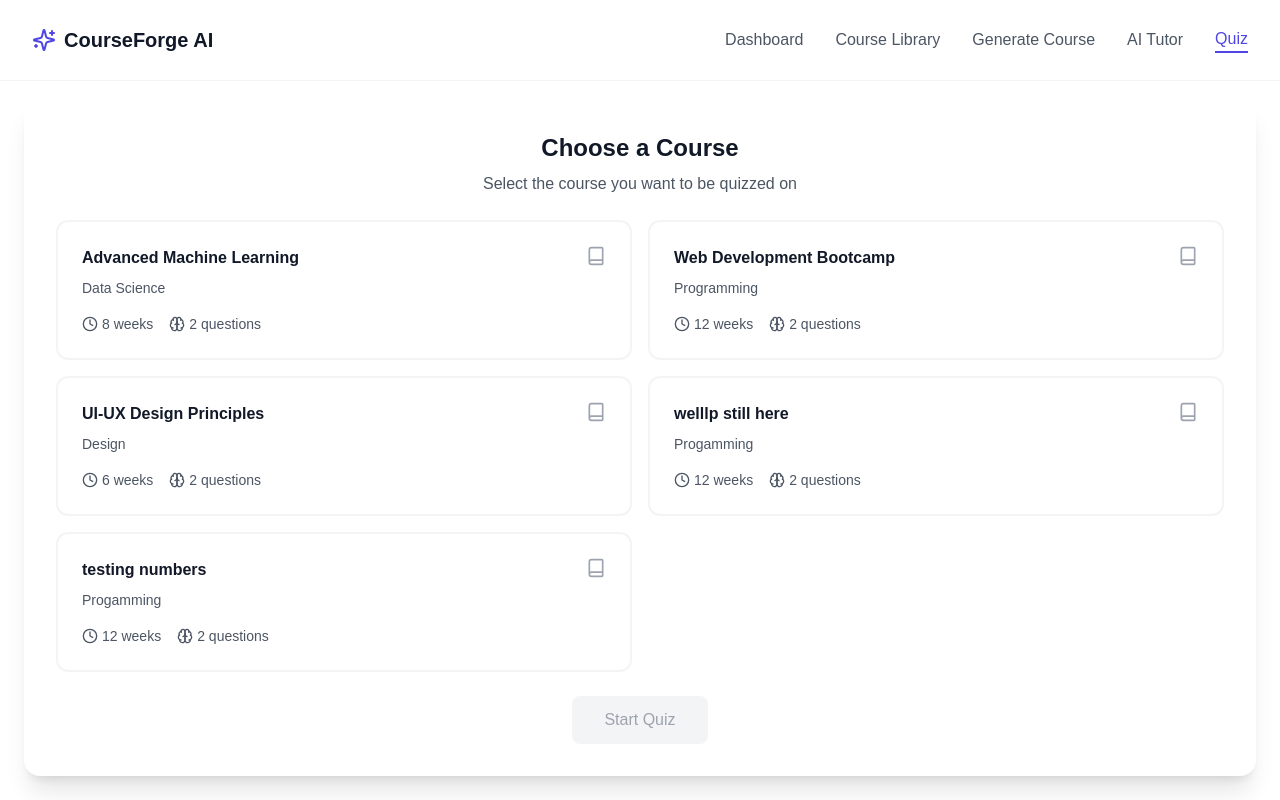
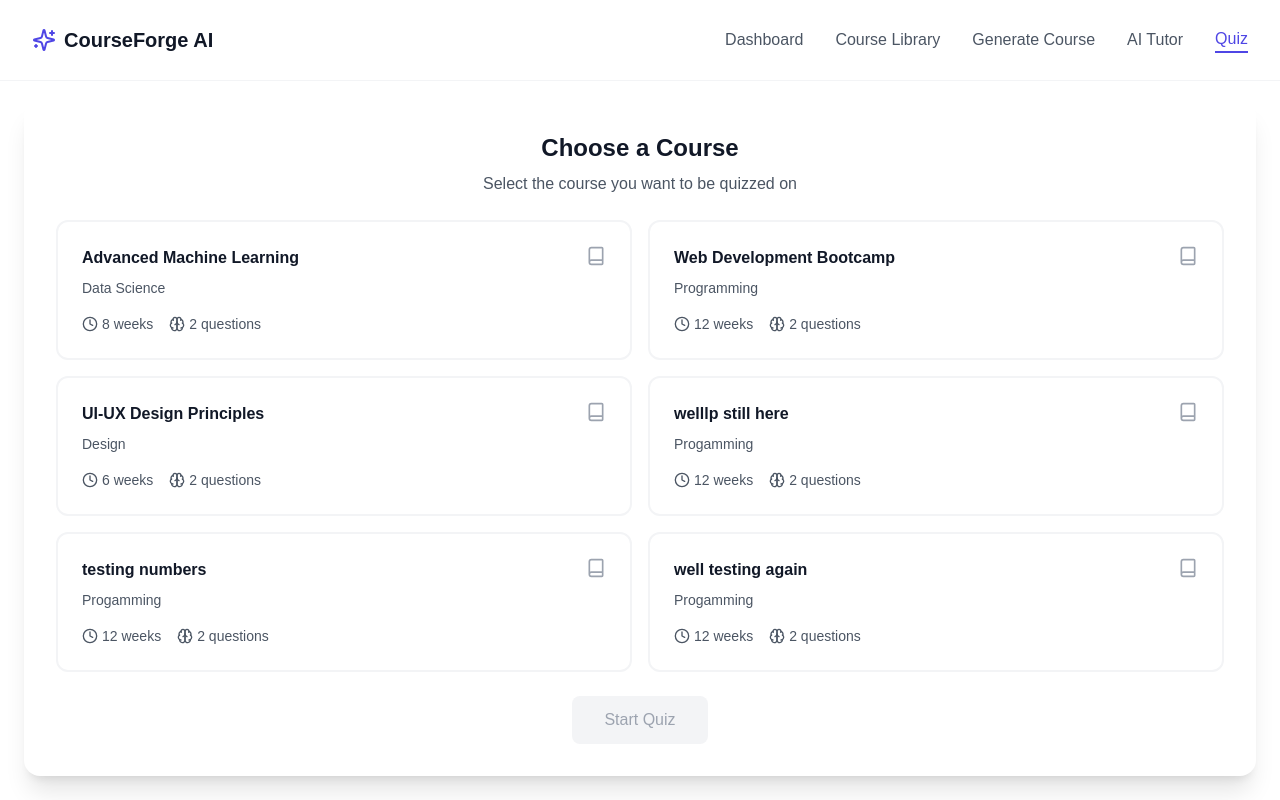
Before and after one commit to Pauleye12/AI-Course-Generator, a Next.js app: page /quiz in a window 1280 px wide. Built offline with nearby package versions, Linux system fonts and the light colour scheme; data requests are answered from the project's data file.

Commit message:
Fixed more bugs

```diff
--- a/app/(protected)/course-library/[...title]/Learning.tsx
+++ b/app/(protected)/course-library/[...title]/Learning.tsx
@@ -7,6 +7,7 @@ import { coursesType, moduleType } from "@/lib/types";
 import { usePathname } from "next/navigation";
 import { getCourseById } from "@/lib/services";
 import ModuleDetails from "./ModuleDetails";
+
 // import { useRouter } from "next/router";
 
 const Learning = () => {
@@ -14,12 +15,12 @@ const Learning = () => {
 
   const path = pathName.split("/");
 
-  const ID = Number(path[3]);
+  const ID = path[3];
   const [course, setCourse] = useState<coursesType>();
   const [selectedModuleID, setSelectedModuleID] = useState<number | null>(null);
   const [selectedModule, setSelectedModule] = useState<moduleType | null>(null);
   useEffect(() => {
-    const fetchData = async (id: number) => {
+    const fetchData = async (id: string) => {
       const courseDets = await getCourseById(id);
 
       setCourse(courseDets);
--- a/app/(protected)/course-library/[...title]/ModuleDetails.tsx
+++ b/app/(protected)/course-library/[...title]/ModuleDetails.tsx
@@ -1,6 +1,7 @@
 import { moduleType } from "@/lib/types";
 import React, { useState } from "react";
 import { BookOpen } from "lucide-react";
+import Image from "next/image";
 
 const ModuleDetails = ({
   module,
@@ -42,7 +43,7 @@ const ModuleDetails = ({
                 Your browser does not support the video element.
               </video>
             ) : contentFormat === "images" ? (
-              <img src="image-file.jpg" alt="Descriptive text" />
+              <Image src={"image-file.jpg"} alt="Learning image" />
             ) : null}
           </div>
         ))}
--- a/app/(protected)/dashboard/StatCard.tsx
+++ b/app/(protected)/dashboard/StatCard.tsx
@@ -31,8 +31,6 @@ export default function StatsCard({
     return null;
   }
 
-  console.log(typeof color);
-
   return (
     <div className="relative overflow-hidden hover:scale-110 duration-300 bg-white rounded-xl p-6 shadow-sm group hover:shadow-md transition-all">
       <div className="absolute top-0 right-0 w-32 h-32 -mr-8 -mt-8 opacity-10 group-hover:opacity-20 transition-opacity">
--- a/app/(protected)/generate-course/ReviewCourse.tsx
+++ b/app/(protected)/generate-course/ReviewCourse.tsx
@@ -240,8 +240,6 @@ export default function LearningPlanReview({
 
   //Function to handle regenerate
   const handleRegenerate = () => {
-    console.log("regenerate clicked");
-
     setNewCourse((prevCourse) =>
       prevCourse.id === LatestCourse.id ? LatestCourse2 : LatestCourse
     );
@@ -249,11 +247,9 @@ export default function LearningPlanReview({
 
   // Function to Approve the corse outline
   const handleApprove = () => {
-    console.log(newCourse);
     addCourse(newCourse);
     router.push("/course-library");
   };
-  console.log(promptDetails);
 
   return (
     <motion.div
--- a/app/(protected)/quiz/Quiz2.tsx
+++ b/app/(protected)/quiz/Quiz2.tsx
@@ -51,7 +51,7 @@ import ResultsModal from "./Resultmodal";
 
 export default function QuizInterface() {
   // State management
-  const [selectedCourseId, setSelectedCourseId] = useState<number | null>(null);
+  const [selectedCourseId, setSelectedCourseId] = useState<string | null>(null);
   const [questions, setQuestions] = useState<questions[]>([]);
   const [currentQuestion, setCurrentQuestion] = useState(0);
   const [selectedAnswer, setSelectedAnswer] = useState<number | null>(null);
@@ -84,7 +84,7 @@ export default function QuizInterface() {
     fetchData();
   }, []);
 
-  const handleCourseSelect = (courseId: number) => {
+  const handleCourseSelect = (courseId: string) => {
     setSelectedCourseId(courseId);
   };
 
--- a/app/(protected)/quiz/QuizSelector.tsx
+++ b/app/(protected)/quiz/QuizSelector.tsx
@@ -12,9 +12,9 @@ import { coursesType } from "@/lib/types";
 
 interface QuizSelectorProps {
   courses: coursesType[];
-  onSelectCourse: (courseId: number) => void;
+  onSelectCourse: (courseId: string) => void;
   onStartQuiz: () => void;
-  selectedCourseId: number | null;
+  selectedCourseId: string | null;
 }
 
 export default function QuizSelector({
--- a/db.json
+++ b/db.json
@@ -349,6 +349,82 @@
           "correctAnswer": 2
         }
       ]
+    },
+    {
+      "id": "1732134757727",
+      "title": "well testing again",
+      "category": "Progamming",
+      "level": "Intermediate",
+      "rating": 4.9,
+      "duration": "12 weeks",
+      "progress": 42,
+      "timeLeft": "4 weeks left",
+      "active": false,
+      "topics": 15,
+      "contentFormat": "audio",
+      "image": "/images/webdev.webp",
+      "modules": [
+        {
+          "id": 1,
+          "title": "Introduction to Machine Learning",
+          "duration": "1 week",
+          "topics": [
+            "What is Machine Learning?",
+            "Types of Machine Learning",
+            "Common Applications and Use Cases"
+          ]
+        },
+        {
+          "id": 2,
+          "title": "Supervised Learning Algorithms",
+          "duration": "2 weeks",
+          "topics": [
+            "Linear Regression",
+            "Decision Trees",
+            "Support Vector Machines"
+          ]
+        },
+        {
+          "id": 3,
+          "title": "Model Evaluation",
+          "duration": "1 week",
+          "topics": [
+            "Training and Test Sets",
+            "Cross-validation",
+            "Performance Metrics"
+          ]
+        },
+        {
+          "id": 1732134771726,
+          "title": "New Module",
+          "duration": "1 week",
+          "topics": []
+        }
+      ],
+      "questions": [
+        {
+          "id": 1,
+          "question": "What is the primary purpose of supervised learning in machine learning?",
+          "options": [
+            "To learn from unlabeled data",
+            "To predict outcomes based on labeled training data",
+            "To cluster similar data points",
+            "To reduce dimensionality of data"
+          ],
+          "correctAnswer": 1
+        },
+        {
+          "id": 2,
+          "question": "Which of the following is NOT a type of machine learning?",
+          "options": [
+            "Supervised Learning",
+            "Reinforcement Learning",
+            "Predictive Learning",
+            "Unsupervised Learning"
+          ],
+          "correctAnswer": 2
+        }
+      ]
     }
   ],
   "dashboardMetrics": [
--- a/lib/services.ts
+++ b/lib/services.ts
@@ -18,7 +18,7 @@ export const getCourses = async () => {
 };
 
 //Function to get Specific course
-export const getCourseById = async (Id?: number) => {
+export const getCourseById = async (Id?: string) => {
   try {
     const res = await api.get(`/courses/${Id}`);
     return res.data;
@@ -28,7 +28,7 @@ export const getCourseById = async (Id?: number) => {
   }
 };
 
-export const getQuestionsByCourseID = async (courseId: number) => {
+export const getQuestionsByCourseID = async (courseId: string) => {
   try {
     const res = await api.get(`/courses/${courseId}`);
     const data = res.data;
```
